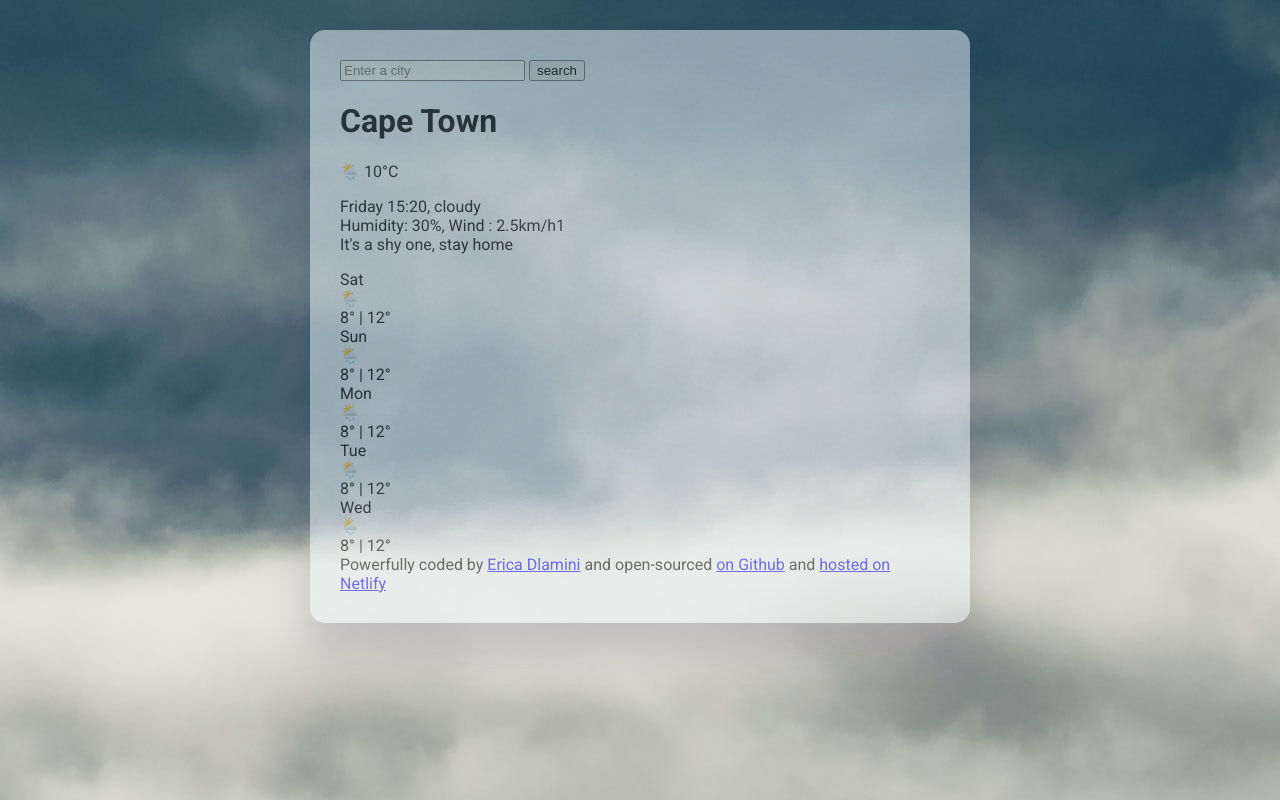
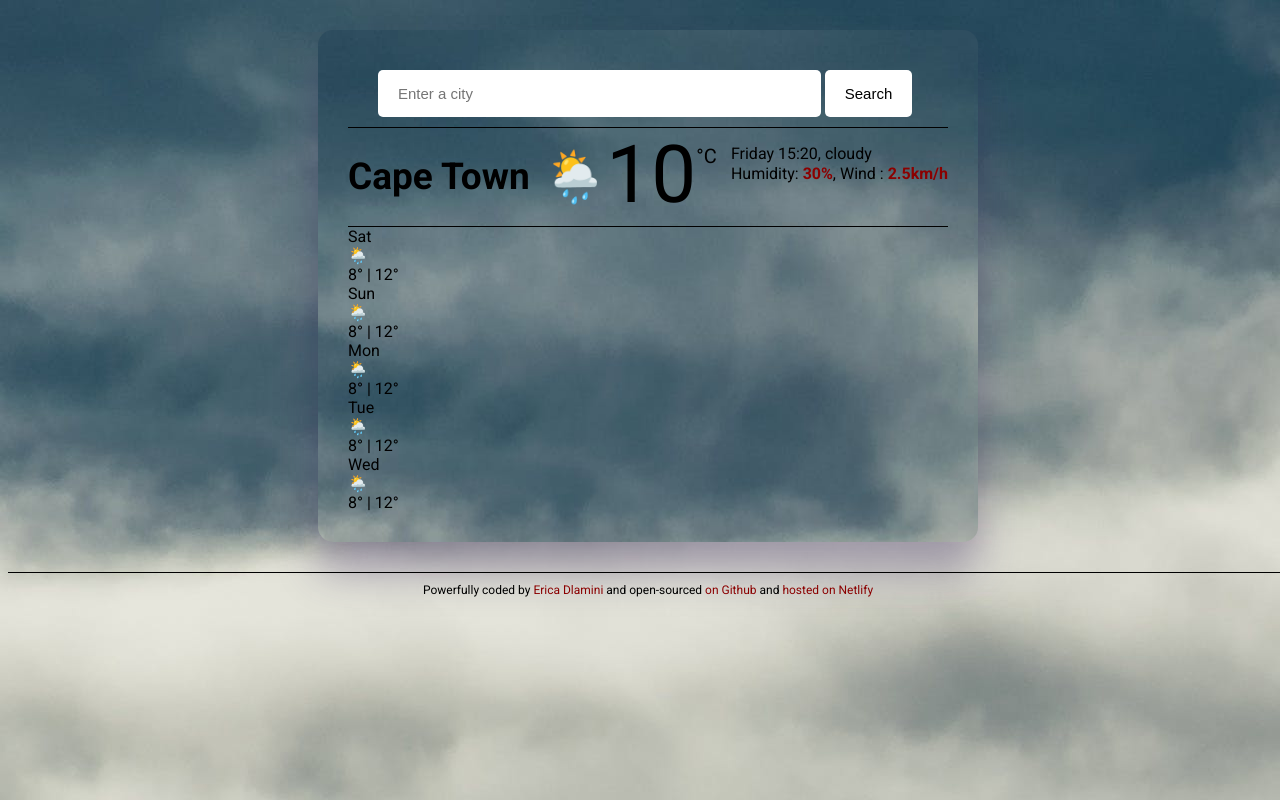
Before and after one commit to ericadlamini/myweather-app, a plain HTML site: page index.html in a window 1280 px wide. Drawn offline with Linux system fonts and the light colour scheme; files whose address does not match are found by name.

Commit message:
Updated CSS

```diff
--- a/index.html
+++ b/index.html
@@ -17,21 +17,31 @@
   <body>
     <div class="myweather-app">
       <header>
-        <form>
-          <input type="search" placeholder="Enter a city" required />
-          <input type="submit" value="search" />
+        <form class="search-form">
+          <input
+            type="search"
+            placeholder="Enter a city"
+            required
+            class="search-form-input"
+          />
+          <input type="submit" value="Search" class="search-form-button" />
         </form>
       </header>
+      <div class="data-info">
 
-      <h1>Cape Town</h1>
-      <div>🌦️ 10°C</div>
-      <p>
-        Friday 15:20, cloudy<br />
-        Humidity: 30%, Wind : 2.5km/h1<br />
-        It's a shy one, stay home
-      </p>
-      <div>
-        <div>
+          <h1 class="weather-city">Cape Town</h1>
+          <div class="weather-metrics">
+            <div class="weather-icon">🌦️</div>
+            <div class="temp-degrees">10</div>
+            <div class="temp-units">°C</div>
+        </div>
+          <p class="detailed-weather">
+            Friday 15:20, cloudy<br />
+            Humidity: <strong>30%</strong>, Wind : <strong>2.5km/h</strong><br />
+          </p>
+          </div>
+
+          <div class="week-forecast">
           <div>Sat</div>
           <div>🌦️</div>
           <div>8° | 12°</div>
@@ -57,6 +67,7 @@
           <div>🌦️</div>
           <div>8° | 12°</div>
         </div>
+    </div>
       </div>
       <footer>
         Powerfully coded by
--- a/src/style.css
+++ b/src/style.css
@@ -1,14 +1,88 @@
 body {
   background-image: url("/Users/ericadlamini/Documents/myweather-app/cloudy.jpg");
   font-family: "Roboto", sans-serif;
+  width: 100%;
 }
 
 .myweather-app {
-  background-color: aliceblue;
+  background-color: #ffff;
+  background-image: url("/Users/ericadlamini/Documents/myweather-app/cloudy.jpg");
   max-width: 600px;
   margin: 30px auto;
   padding: 30px;
   box-shadow: 0 30px 40px rgb(65, 50, 100, 0.4);
   border-radius: 15px;
-  opacity: 50%;
 }
+
+.search-form-input {
+  background-color: white;
+  border: none;
+  border-radius: 5px;
+  font-size: 15px;
+  width: 82%;
+  padding: 15px 20px;
+}
+
+.search-form-button {
+  background-color: #ffff;
+  padding: 15px 20px;
+  border: none;
+  border-radius: 5px;
+  font-size: 15px;
+}
+
+header {
+  border-bottom: 1px solid black;
+  padding: 10px 30px;
+}
+
+footer {
+  border-top: 1px solid black;
+  padding: 10px 30px;
+  text-align: center;
+  font-size: 12px;
+}
+
+a {
+  color: darkred;
+  text-decoration: none;
+}
+.data-info {
+  display: flex;
+  justify-content: space-between;
+
+  border-bottom: 1px solid black;
+}
+
+.weather-city {
+  font-size: 37px;
+  line-height: 48px;
+}
+
+.detailed-weather {
+  font-style: 16px;
+  line-height: 20px;
+}
+
+.detailed-weather strong {
+  color: darkred;
+  font-weight: 700;
+}
+
+.weather-metrics {
+  display: flex;
+}
+
+.temp-degrees {
+  font-size: 80px;
+}
+
+.weather-icon {
+  font-size: 50px;
+  margin-top: 20px;
+}
+
+.temp-units {
+  margin-top: 16px;
+  font-size: 20px;
+}
```
